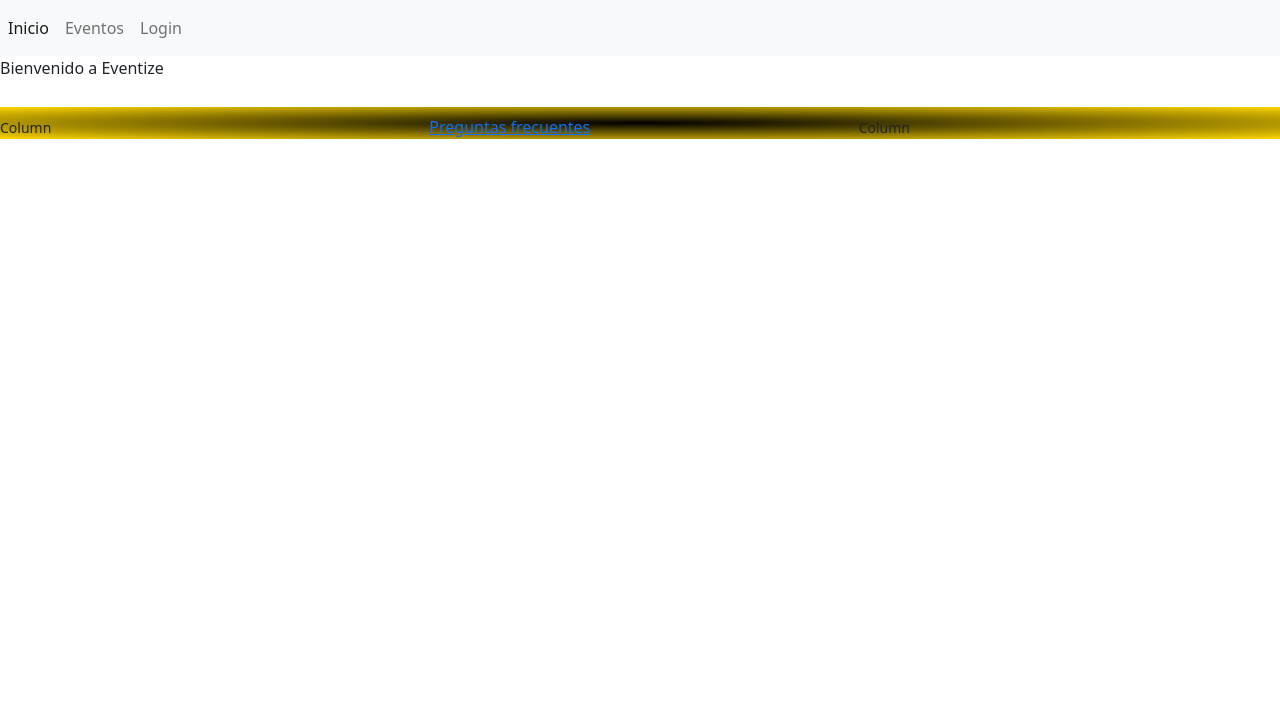
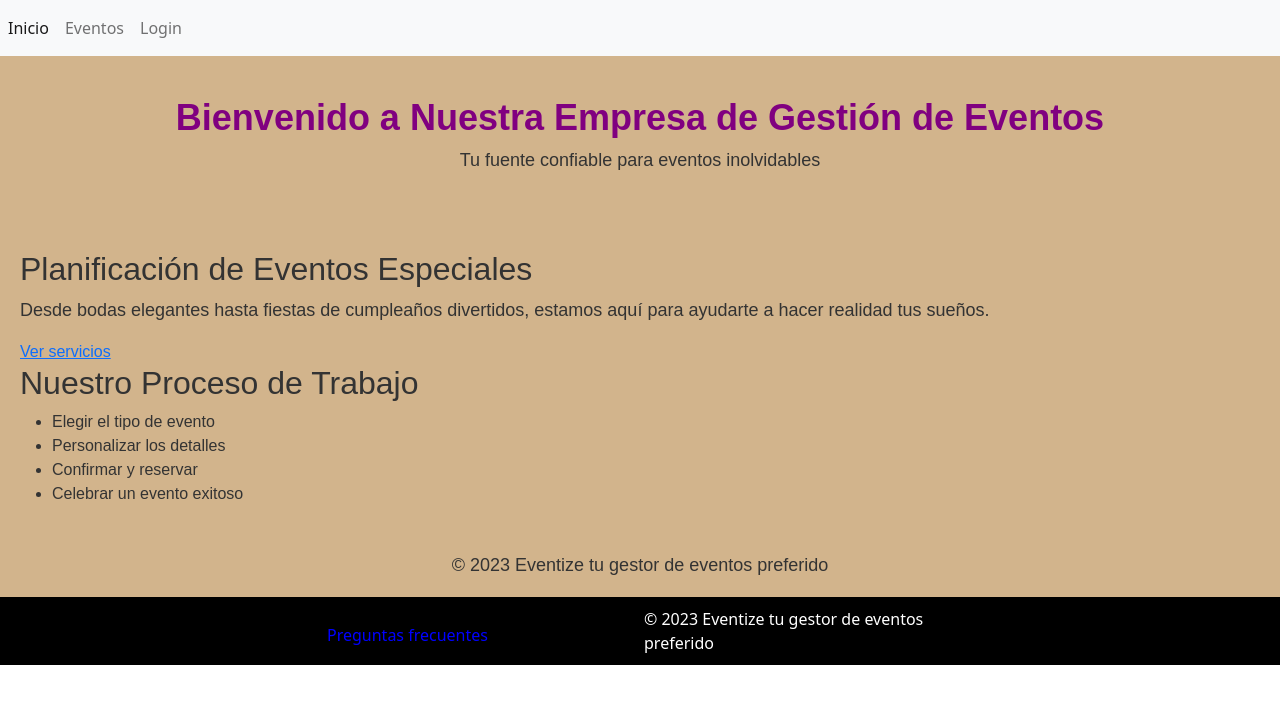
Before and after one commit to TC-Codingg/Eventize, an Angular app: page /inicio in a window 1280 px wide. Shown: the top 704 px of the page. Built offline with nearby package versions, Linux system fonts and the light colour scheme.

Commit message:
cambios y mejoras en footer e inicio

```diff
--- a/src/app/layout/footer/footer.component.css
+++ b/src/app/layout/footer/footer.component.css
@@ -1,4 +1,16 @@
-div {
-    margin-top: 27px;
-    background-image: radial-gradient(black,gold);
+.row-custom {
+    background-color: #000;
+    color: #fff;
+    padding: 10px;
 }
+
+
+.row-custom a {
+    text-decoration: none;
+    color: #00f;
+}
+
+
+.row-custom p {
+    margin: 0;
+}
--- a/src/app/layout/footer/footer.component.html
+++ b/src/app/layout/footer/footer.component.html
@@ -1,5 +1,6 @@
-<div class="row justify-content-center align-items-center g-2">
-    <small class="col">Column</small>
+<div class="row justify-content-center align-items-center g-2 row-custom">
+    <small class="col"></small>
     <a class="col" [routerLink]="['/faq']">Preguntas frecuentes</a>
-    <small class="col">Column</small>
+    <p class="col">&copy; 2023 Eventize tu gestor de eventos preferido</p>
+    <small class="col"></small>
 </div>
--- a/src/app/pages/faq/faq.component.css
+++ b/src/app/pages/faq/faq.component.css
@@ -0,0 +1,44 @@
+/* Estilo para la página de Preguntas Frecuentes */
+body {
+    font-family: Arial, sans-serif;
+    background-color: #d2b48c; /* Fondo beige más fuerte */
+    color: #333; /* Color de texto oscuro */
+    margin: 0;
+    padding: 0;
+}
+
+header {
+    text-align: center;
+    background-color: #800080; /* Violeta */
+    color: #fff; /* Texto blanco */
+    padding: 20px 0;
+}
+
+h1 {
+    font-size: 36px;
+    font-weight: bold;
+}
+
+main {
+    padding: 20px;
+}
+
+.preguntas {
+    margin-bottom: 20px;
+}
+
+h2 {
+    font-size: 24px;
+    color: #800080; /* Violeta */
+}
+
+p {
+    font-size: 18px;
+}
+
+footer {
+    text-align: center;
+    background-color: #d2b48c; /* Fondo beige más fuerte */
+    padding: 10px 0;
+    color: #333; /* Color de texto oscuro */
+}
--- a/src/app/pages/faq/faq.component.html
+++ b/src/app/pages/faq/faq.component.html
@@ -1 +1,60 @@
-<p>faq works!</p>
+<!DOCTYPE html>
+<html lang="es">
+<head>
+    <meta charset="UTF-8">
+    <meta name="viewport" content="width=device-width, initial-scale=1.0">
+    <title>Preguntas Frecuentes - Eventize</title>
+    <link rel="stylesheet" href="faq.component.css"> <!-- Asegúrate de vincular tu archivo CSS aquí -->
+</head>
+<body>
+    <header>
+        <h1>Preguntas Frecuentes</h1>
+    </header>
+
+    <main>
+        <section class="preguntas">
+            <h2>¿Cómo pago sus servicios?</h2>
+            <p>Facilita el pago online a través de tarjeta de crédito, Paypal y otros métodos de pago. Registra los pagos y gestiona los reembolsos desde un mismo sitio.</p>
+        </section>
+
+        <section class="preguntas">
+            <h2>¿Cómo puedo difundir mi evento?</h2>
+            <p>Eventize te ofrece una gran variedad de herramientas con las que promocionar tu evento y aumentar el alcance de tus campañas: widgets, enlaces personalizados, invitaciones, redes sociales y mucho más.</p>
+        </section>
+
+        <section class="preguntas">
+            <h2>¿Cómo funciona nuestra página?</h2>
+            <p>Dale un vistazo a la <a href="https://www.youtube.com/watch?v=dQw4w9WgXcQ&pp=ygUIcmlja3JvbGw%3D" target="_blank" rel="noopener noreferrer">video demostrativo</a> de nuestra herramienta y comprueba cómo podemos ayudarte.</p>
+        </section>
+
+        <section class="preguntas">
+            <h2>¿Necesitas ayuda con el marketing?</h2>
+            <p>¿Necesitas algún consejo sobre marketing? ¿No tienes del todo claro cómo gestionar un patrocinio? No te preocupes, visita nuestro soporte para ayudarte y encuentra la solución a todo este tipo de dudas.</p>
+        </section>
+
+        <section class="preguntas">
+            <h2>¿Cuál es la política de reembolso en caso de cancelación de un evento?</h2>
+            <p>La política de reembolso varía según el evento. Por lo general, puedes encontrar esta información en la página del evento o en los términos y condiciones al realizar la compra. Si tienes dudas, contáctanos para obtener detalles específicos.</p>
+        </section>
+
+        <section class="preguntas">
+            <h2>¿Puedo transferir mi boleto o entrada a otra persona si no puedo asistir al evento?</h2>
+            <p>Sí, generalmente puedes transferir tu boleto a otra persona. Consulta las instrucciones específicas en la página del evento o comunícate con nuestro equipo de soporte para obtener ayuda en el proceso.</p>
+        </section>
+
+        <section class="preguntas">
+            <h2>¿Qué debo hacer si no recibí mi boleto o confirmación de registro?</h2>
+            <p>Si no has recibido tu boleto o confirmación por correo electrónico, primero verifica tu carpeta de spam o correo no deseado. Si aún no lo encuentras, comunícate con nuestro equipo de soporte para recibir asistencia.</p>
+        </section>
+
+        <section class="preguntas">
+            <h2>¿Qué medidas de seguridad se implementan para proteger la información personal y financiera de los usuarios?</h2>
+            <p>Priorizamos la seguridad de tus datos. Utilizamos encriptación SSL para proteger la información transmitida y cumplimos con los estándares de seguridad de la industria para garantizar la confidencialidad de tus datos.</p>
+        </section>
+    </main>
+
+    <footer>
+        <p>&copy; 2023 Eventize</p>
+    </footer>
+</body>
+</html>
--- a/src/app/pages/main/main.component.css
+++ b/src/app/pages/main/main.component.css
@@ -0,0 +1,63 @@
+
+body {
+    font-family: Arial, sans-serif;
+    background-color: #d2b48c;
+    color: #333;
+    margin: 0;
+    padding: 0;
+}
+
+header {
+    text-align: center;
+    padding: 40px;
+}
+
+h1 {
+    font-size: 36px;
+    font-weight: bold;
+    color: #800080;
+}
+
+p {
+    font-size: 18px;
+}
+
+nav {
+    background-color: #d2b48c;
+    padding: 10px 0;
+}
+
+nav ul {
+    list-style-type: none;
+    margin: 0;
+    padding: 0;
+    text-align: center;
+}
+
+nav li {
+    display: inline;
+    margin-right: 20px;
+}
+
+nav a {
+    text-decoration: none;
+    color: #333;
+    font-weight: bold;
+    font-size: 16px;
+    transition: color 0.3s;
+}
+
+nav a:hover {
+    color: #800080;
+}
+
+main {
+    padding: 20px;
+}
+
+footer {
+    text-align: center;
+    background-color: #d2b48c;
+    padding: 10px 0;
+    color: #333;
+}
--- a/src/app/pages/main/main.component.html
+++ b/src/app/pages/main/main.component.html
@@ -1 +1,39 @@
-<p>Bienvenido a Eventize</p>
+<!DOCTYPE html>
+<html lang="es">
+<head>
+    <meta charset="UTF-8">
+    <meta name="viewport" content="width=device-width, initial-scale=1.0">
+    <title>Eventize</title>
+    <link rel="stylesheet" href="main.component.css">
+</head>
+<body>
+    <header>
+        <h1>Bienvenido a Nuestra Empresa de Gestión de Eventos</h1>
+        <p>Tu fuente confiable para eventos inolvidables</p>
+    </header>
+
+
+
+    <main>
+        <section class="destacado">
+            <h2>Planificación de Eventos Especiales</h2>
+            <p>Desde bodas elegantes hasta fiestas de cumpleaños divertidos, estamos aquí para ayudarte a hacer realidad tus sueños.</p>
+            <a class="col" [routerLink]="['/eventos']">Ver servicios</a>
+        </section>
+
+        <section class="proceso">
+            <h2>Nuestro Proceso de Trabajo</h2>
+            <ul>
+                <li>Elegir el tipo de evento</li>
+                <li>Personalizar los detalles</li>
+                <li>Confirmar y reservar</li>
+                <li>Celebrar un evento exitoso</li>
+            </ul>
+        </section>
+    </main>
+
+    <footer>
+        <p>&copy; 2023 Eventize tu gestor de eventos preferido</p>
+    </footer>
+</body>
+</html>
```
